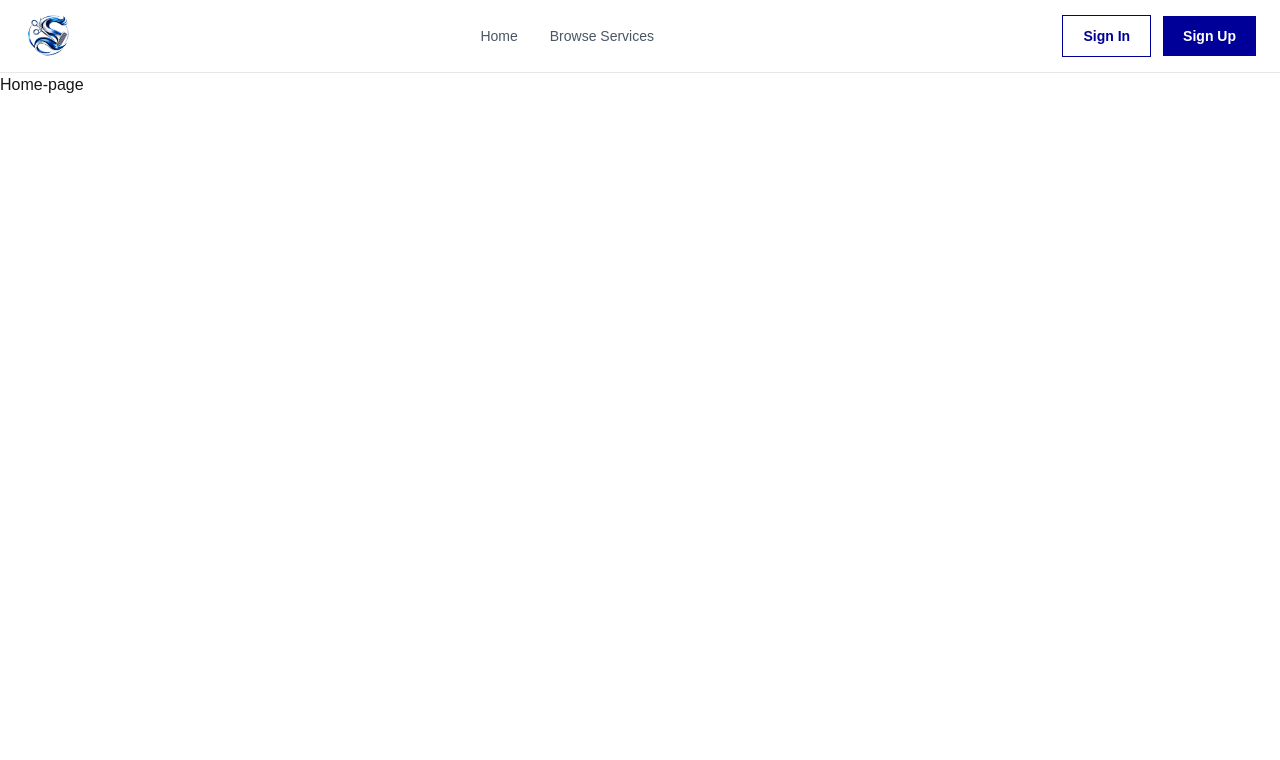
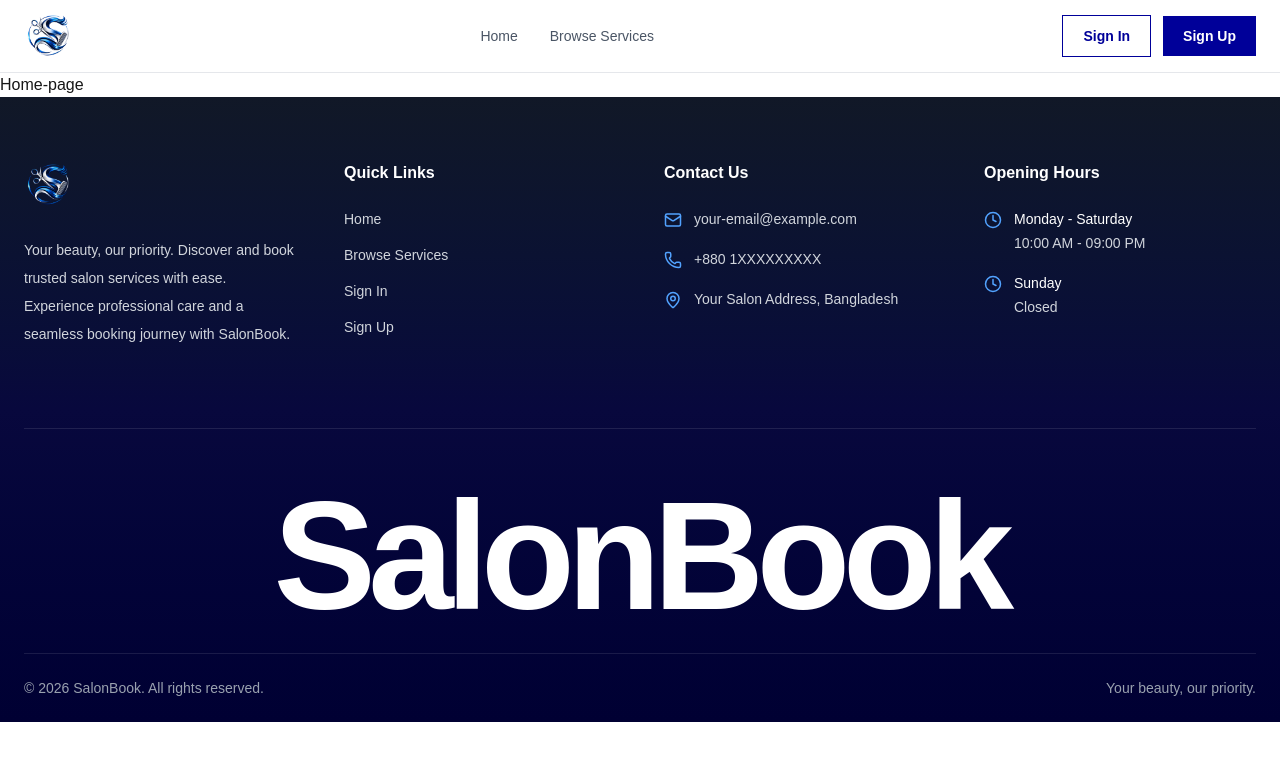
Before and after one commit to talukder123/salonBook-client, a Next.js app: page / in a window 1280 px wide. Shown: the top 760 px of the page. Built offline with nearby package versions, Linux system fonts and the light colour scheme.

Commit message:
footer added temporary

```diff
--- a/src/app/layout.tsx
+++ b/src/app/layout.tsx
@@ -2,6 +2,7 @@ import type { Metadata } from "next";
 import { Geist, Geist_Mono } from "next/font/google";
 import "./globals.css";
 import Navbar from "@/components/shared/navbar";
+import Footer from "@/components/shared/footer";
 
 const geistSans = Geist({
   variable: "--font-geist-sans",
@@ -27,6 +28,7 @@ export default function RootLayout({ children }: LayoutProps<"/">) {
       <body className="min-h-full flex flex-col">
         <Navbar></Navbar>
         {children}
+        <Footer></Footer>
       </body>
     </html>
   );
--- /dev/null
+++ b/src/components/shared/footer.tsx
@@ -0,0 +1,144 @@
+
+import Image from "next/image";
+import Link from "next/link";
+import {
+  Mail,
+  MapPin,
+  Phone,
+  Clock,
+} from "lucide-react";
+
+const Footer = () => {
+  return (
+    <footer className="relative overflow-hidden bg-linear-to-b from-[#111827] via-[#08083D] to-[#000033] text-white">
+      <div className="relative z-10 mx-auto max-w-7xl px-6 pt-16">
+
+        <div className="grid grid-cols-1 gap-12 sm:grid-cols-2 lg:grid-cols-4">
+
+          {/* Brand */}
+          <div>
+            <Link href="/" className="inline-block">
+              <Image
+                src="/images/salonBook.png"
+                alt="SalonBook"
+                width={180}
+                height={55}
+                className="h-12 w-auto object-contain"
+              />
+            </Link>
+
+            <p className="mt-5 max-w-xs text-sm leading-7 text-gray-300">
+              Your beauty, our priority. Discover and book
+              trusted salon services with ease. Experience
+              professional care and a seamless booking journey
+              with SalonBook.
+            </p>
+          </div>
+
+          {/* Quick Links */}
+          <div>
+            <h3 className="mb-6 text-base font-bold text-white">
+              Quick Links
+            </h3>
+
+            <ul className="space-y-4 text-sm text-gray-300">
+              <li>
+                <Link href="/" className="hover:text-blue-300">
+                  Home
+                </Link>
+              </li>
+              <li>
+                <Link href="/services" className="hover:text-blue-300">
+                  Browse Services
+                </Link>
+              </li>
+              <li>
+                <Link href="/signin" className="hover:text-blue-300">
+                  Sign In
+                </Link>
+              </li>
+              <li>
+                <Link href="/signup" className="hover:text-blue-300">
+                  Sign Up
+                </Link>
+              </li>
+            </ul>
+          </div>
+
+          {/* Contact */}
+          <div>
+            <h3 className="mb-6 text-base font-bold text-white">
+              Contact Us
+            </h3>
+
+            <ul className="space-y-5 text-sm text-gray-300">
+              <li className="flex items-start gap-3">
+                <Mail size={18} className="mt-0.5 shrink-0 text-blue-400" />
+                <span>your-email@example.com</span>
+              </li>
+
+              <li className="flex items-start gap-3">
+                <Phone size={18} className="mt-0.5 shrink-0 text-blue-400" />
+                <span>+880 1XXXXXXXXX</span>
+              </li>
+
+              <li className="flex items-start gap-3">
+                <MapPin size={18} className="mt-0.5 shrink-0 text-blue-400" />
+                <span>Your Salon Address, Bangladesh</span>
+              </li>
+            </ul>
+          </div>
+
+          {/* Opening Hours */}
+          <div>
+            <h3 className="mb-6 text-base font-bold text-white">
+              Opening Hours
+            </h3>
+
+            <ul className="space-y-5 text-sm text-gray-300">
+              <li className="flex items-start gap-3">
+                <Clock size={18} className="mt-0.5 shrink-0 text-blue-400" />
+                <div>
+                  <p className="font-medium text-white">
+                    Monday - Saturday
+                  </p>
+                  <p className="mt-1">10:00 AM - 09:00 PM</p>
+                </div>
+              </li>
+
+              <li className="flex items-start gap-3">
+                <Clock size={18} className="mt-0.5 shrink-0 text-blue-400" />
+                <div>
+                  <p className="font-medium text-white">Sunday</p>
+                  <p className="mt-1">Closed</p>
+                </div>
+              </li>
+            </ul>
+          </div>
+
+        </div>
+
+        {/* Large Brand Name */}
+        <div className="mt-20 border-t border-white/10 pt-8">
+          <h2 className="w-full text-center text-[clamp(2.5rem,12vw,10rem)] font-black leading-tight tracking-tighter text-white">
+            SalonBook
+          </h2>
+        </div>
+
+        {/* Copyright */}
+        <div className="flex flex-col items-center justify-between gap-4 border-t border-white/10 py-6 text-center sm:flex-row sm:text-left">
+          <p className="text-sm text-gray-400">
+            © {new Date().getFullYear()} SalonBook. All rights reserved.
+          </p>
+
+          <p className="text-sm text-gray-400">
+            Your beauty, our priority.
+          </p>
+        </div>
+
+      </div>
+    </footer>
+  );
+};
+
+export default Footer;
```
